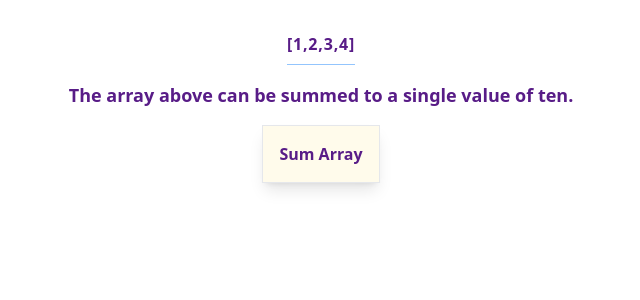
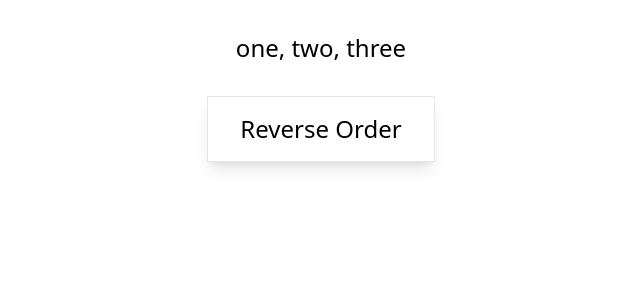
Before and after one commit to xiraynedev/fundamentals, a React app: page / in a window 1280 px wide. Shown: the top 300 px of the page, without its empty margins (319-959 px from the left). Built offline with nearby package versions, Linux system fonts and the light colour scheme.

Commit message:
add Reverse component

```diff
--- /dev/null
+++ b/src/components/Array/Reverse/Reverse.tsx
@@ -0,0 +1,19 @@
+import {FC, useState} from 'react';
+
+export const Reverse: FC = () => {
+  const [array, setArray] = useState(['one', 'two', 'three']);
+
+  const handleClick = () => {
+    setArray(prevState => [...prevState.reverse()]);
+  };
+
+  return (
+    <>
+      <div className='flex flex-col items-center mt-8 text-2xl'>
+        <p>{array.join(', ')}</p>
+        <button onClick={handleClick}
+          className='border shadow-lg py-4 px-8 mt-8'>Reverse Order</button>
+      </div>
+    </>
+  );
+};
--- a/src/components/Container/Container.tsx
+++ b/src/components/Container/Container.tsx
@@ -1,8 +1,8 @@
 import {FC} from 'react';
-import {Reduce} from '../Array/Reduce/Reduce';
+import {Reverse} from '../Array/Reverse/Reverse';
 
 export const Container: FC = () => {
   return (
-    <Reduce />
+    <Reverse />
   );
 };
```
